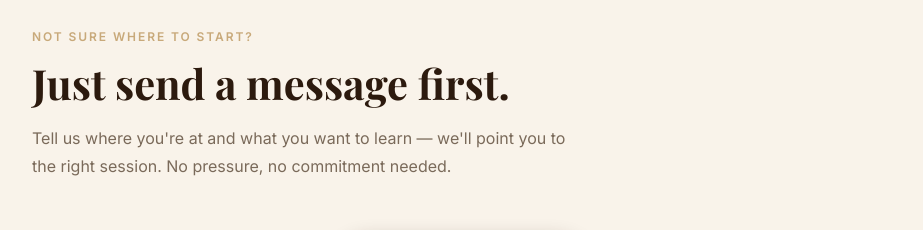
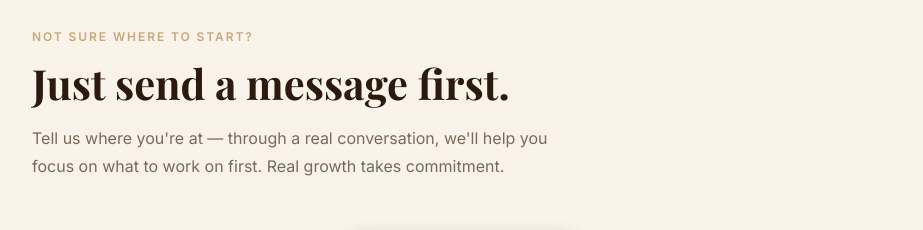
Before and after one commit to keycheck03-max/coffee-classes, a plain HTML site: page public/index.html in a window 1280 px wide. Shown: the part 8120-8350 px from the top of the page, without its empty margins (178-1101 px from the left). Drawn offline with nearby package versions, Linux system fonts and the light colour scheme.

Commit message:
Reframe contact subtitle around guided conversation and commitment

```diff
--- a/public/index.html
+++ b/public/index.html
@@ -870,7 +870,7 @@
   <div class="container">
     <div class="section-label reveal">Not Sure Where to Start?</div>
     <h2 class="section-title reveal">Just send a message first.</h2>
-    <p class="section-subtitle reveal">Tell us where you're at and what you want to learn — we'll point you to the right session. No pressure, no commitment needed.</p>
+    <p class="section-subtitle reveal">Tell us where you're at — through a real conversation, we'll help you focus on what to work on first. Real growth takes commitment.</p>
 
     <div style="margin-top: 56px; display: flex; flex-direction: column; align-items: center; gap: 20px;">
       <a href="https://www.instagram.com/makecoffeewithlove" target="_blank" rel="noopener"
```
